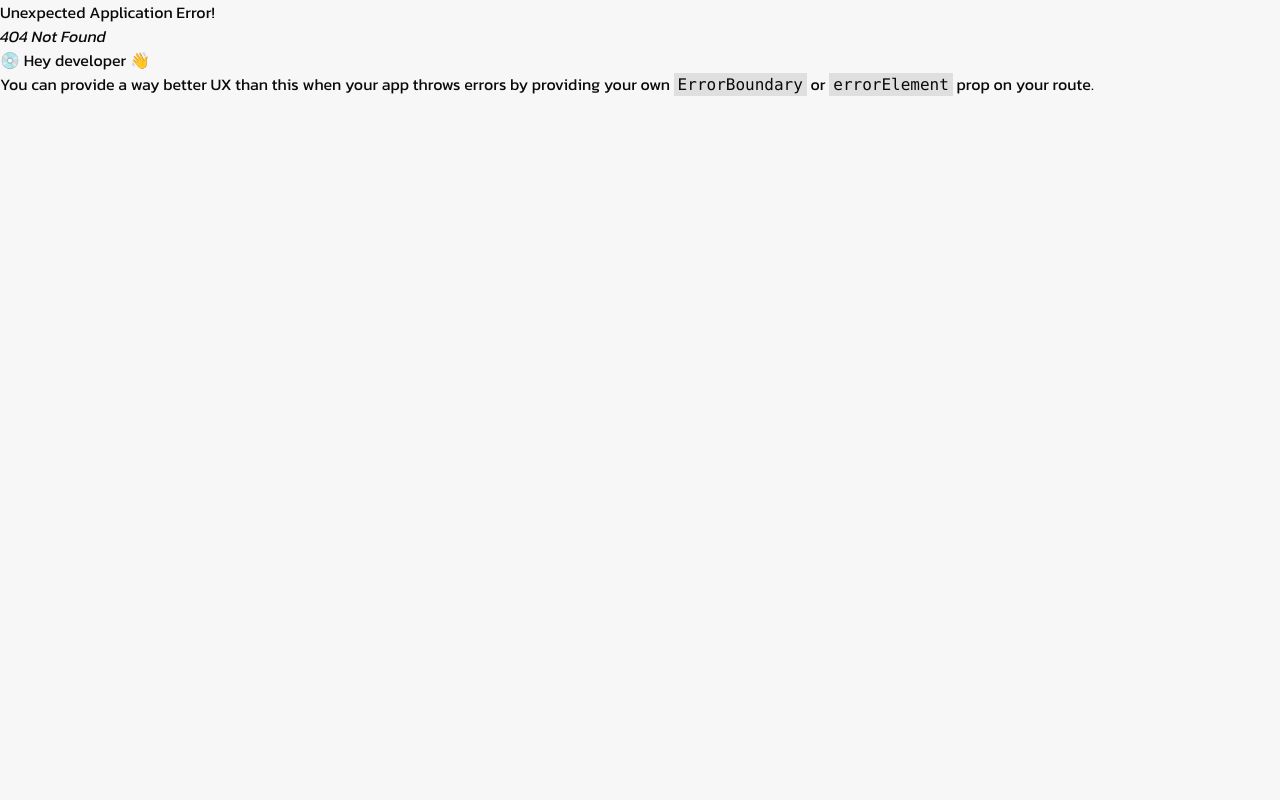
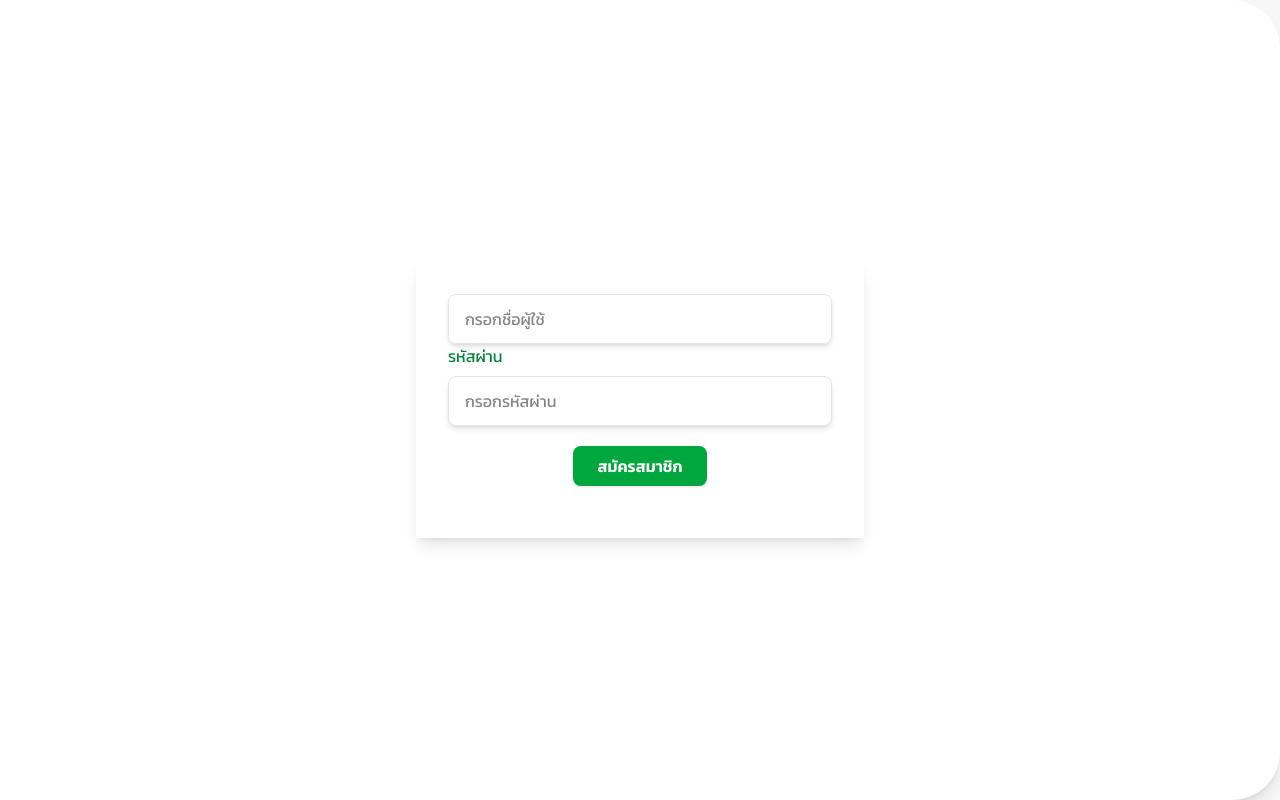
Before and after one commit to PhicharatMns/product-year-two, a React (Vite) app in the folder frontend/: page /logins/Register in a window 1280 px wide. Before the commit this address had no page. Built offline with nearby package versions, Linux system fonts and the light colour scheme.

Commit message:
commite load Login

```diff
--- a/frontend/src/App.tsx
+++ b/frontend/src/App.tsx
@@ -23,13 +23,14 @@ import Box from "./User/Box";
 
 // Auth
 import Login from "./sighup/Login";
-// import Register from "./sighup/Register";
+import Register from "./sighup/Register";
 import PrivateRoute from "./sighup/PrivateRoute";
+
 
 const router = createBrowserRouter([
   { path: "/", element: <Navigate to="/logins" replace /> },
   { path: "/logins", element: <Login /> },
-  // { path: "/register", element: <Register /> },
+  { path: "/logins/Register", element: <Register /> },
 
   // Admin Routes
   {
--- a/frontend/src/sighup/Login.tsx
+++ b/frontend/src/sighup/Login.tsx
@@ -1,5 +1,6 @@
 import { useState } from "react";
 import { useNavigate } from "react-router-dom";
+import { Link } from "react-router-dom";
 
 export default function Login() {
   const [user, setUser] = useState("");
@@ -72,6 +73,7 @@ export default function Login() {
               เข้าสู่ระบบ
             </button>
           </div>
+          <Link to={"Register"}>เทสใว้ก่อน ขก</Link>
         </div>
       </div>
 
--- a/frontend/src/sighup/Register.tsx
+++ b/frontend/src/sighup/Register.tsx
@@ -1,106 +1,71 @@
-// import { useState } from "react";
-// import { useNavigate } from "react-router-dom";
+import { useState } from "react";
+import { useNavigate } from "react-router-dom";
 
-// export default function Register() {
-//   const [user, setUser] = useState("");
-//   const [pass, setPass] = useState("");
-//   const navigate = useNavigate();
+export default function Register() {
+  const [user, setUser] = useState("");
+  const [pass, setPass] = useState("");
+  const navigate = useNavigate();
 
-//   const handleRegister = async () => {
-//     if (!user || !pass) {
-//       alert("กรุณากรอกข้อมูลให้ครบ");
-//       return;
-//     }
+  const handleRegister = async () => {
+    if (!user || !pass) {
+      alert("กรุณากรอกข้อมูลให้ครบ");
+      return;
+    }
 
-//     try {
-//       const res = await fetch("http://localhost:5000/api/login/register", {
-//         method: "POST",
-//         headers: { "Content-Type": "application/json" },
-//         credentials: "include", // ✅ สำคัญ ต้องมีเพื่อรับ cookie จาก backend
-//         body: JSON.stringify({ user, pass }),
-//       });
+    try {
+      const res = await fetch("http://localhost:5000/api/login/register", {
+        method: "POST",
+        headers: { "Content-Type": "application/json" },
+        credentials: "include", // ✅ สำคัญ ต้องมีเพื่อรับ cookie จาก backend
+        body: JSON.stringify({ user, pass }),
+      });
 
-//       const data = await res.json();
-//       console.log("Register response:", res.status, data);
+      const data = await res.json();
+      console.log("Register response:", res.status, data);
 
-//       alert(data.message);
+      alert(data.message);
 
-//       if (res.status === 200 || res.status === 400) {
-//         // ไปหน้า User Dashboard หลังสมัครเสร็จหรือชื่อผู้ใช้มีอยู่แล้ว
-//         navigate("/User/Dashboard");
-//       }
-//     } catch (err) {
-//       console.error(err);
-//       alert("เกิดข้อผิดพลาดในการสมัครสมาชิก");
-//     }
-//   };
+      if (res.status === 200 || res.status === 400) {
+        // ไปหน้า User Dashboard หลังสมัครเสร็จหรือชื่อผู้ใช้มีอยู่แล้ว
+        navigate("/User/Dashboard");
+      }
+    } catch (err) {
+      console.error(err);
+      alert("เกิดข้อผิดพลาดในการสมัครสมาชิก");
+    }
+  };
 
-//   return (
-//     <div className="flex h-screen">
-//       <div className="flex-1 flex items-center justify-center bg-white rounded-r-[3rem] shadow-lg">
-//         <div className="w-full max-w-md p-8 shadow-lg">
-//           <h2 className="text-2xl font-bold text-center text-green-600 mb-8">
-//             สมัครสมาชิกใหม่
-//           </h2>
+  return (
+    <div className="flex h-screen">
+      <div className="flex-1 flex items-center justify-center bg-white rounded-r-[3rem] shadow-lg">
+        <div className="w-full max-w-md p-8 shadow-lg">
+          <input
+            type="text"
+            value={user}
+            onChange={(e) => setUser(e.target.value)}
+            placeholder="กรอกชื่อผู้ใช้"
+            className="w-full px-4 py-3 rounded-md shadow-md border focus:outline-none focus:ring-2 focus:ring-green-400"
+          />
 
-//           <div className="mb-6">
-//             <label className="block text-green-700 mb-2">อีเมล/ชื่อผู้ใช้</label>
-//             <input
-//               type="text"
-//               value={user}
-//               onChange={(e) => setUser(e.target.value)}
-//               placeholder="กรอกชื่อผู้ใช้"
-//               className="w-full px-4 py-3 rounded-md shadow-md border focus:outline-none focus:ring-2 focus:ring-green-400"
-//             />
-//           </div>
+          <label className="block text-green-700 mb-2">รหัสผ่าน</label>
+          <input
+            type="password"
+            value={pass}
+            onChange={(e) => setPass(e.target.value)}
+            placeholder="กรอกรหัสผ่าน"
+            className="w-full px-4 py-3 rounded-md shadow-md border focus:outline-none focus:ring-2 focus:ring-green-400"
+          />
 
-//           <div className="mb-6">
-//             <label className="block text-green-700 mb-2">รหัสผ่าน</label>
-//             <input
-//               type="password"
-//               value={pass}
-//               onChange={(e) => setPass(e.target.value)}
-//               placeholder="กรอกรหัสผ่าน"
-//               className="w-full px-4 py-3 rounded-md shadow-md border focus:outline-none focus:ring-2 focus:ring-green-400"
-//             />
-//           </div>
-
-//           <div className="flex justify-center">
-//             <button
-//               onClick={handleRegister}
-//               className="bg-green-600 px-6 py-2 text-white font-semibold rounded-md shadow hover:bg-green-700"
-//             >
-//               สมัครสมาชิก
-//             </button>
-//           </div>
-
-//           <p className="text-center mt-6">
-//             มีบัญชีอยู่แล้ว?{" "}
-//             <span
-//               className="text-blue-600 cursor-pointer hover:underline"
-//               onClick={() => navigate("/logins")}
-//             >
-//               เข้าสู่ระบบ
-//             </span>
-//           </p>
-//         </div>
-//       </div>
-
-//       <div className="hidden md:flex flex-1 bg-green-700 relative items-center justify-center">
-//         <img
-//           src="https://i.pinimg.com/1200x/57/e6/c7/57e6c76add74f7163c6057159d953440.jpg"
-//           alt="background"
-//           className="absolute inset-0 w-full h-full object-cover mix-blend-overlay opacity-90"
-//         />
-//         <div className="relative z-10 text-center">
-//           <h1 className="text-[8rem] font-extrabold text-white leading-none">
-//             T<span className="text-yellow-400">J</span>
-//           </h1>
-//           <p className="text-white text-lg font-semibold mt-4">
-//             จ้าง ซ่อม สร้าง เสร็จ
-//           </p>
-//         </div>
-//       </div>
-//     </div>
-//   );
-// }
+          <div className="mx-auto w-fit">
+            <button
+              onClick={handleRegister}
+              className="bg-green-600 px-6 py-2 my-5 text-white font-semibold rounded-md shadow hover:bg-green-700"
+            >
+              สมัครสมาชิก
+            </button>
+          </div>
+        </div>
+      </div>
+    </div>
+  );
+}
```
